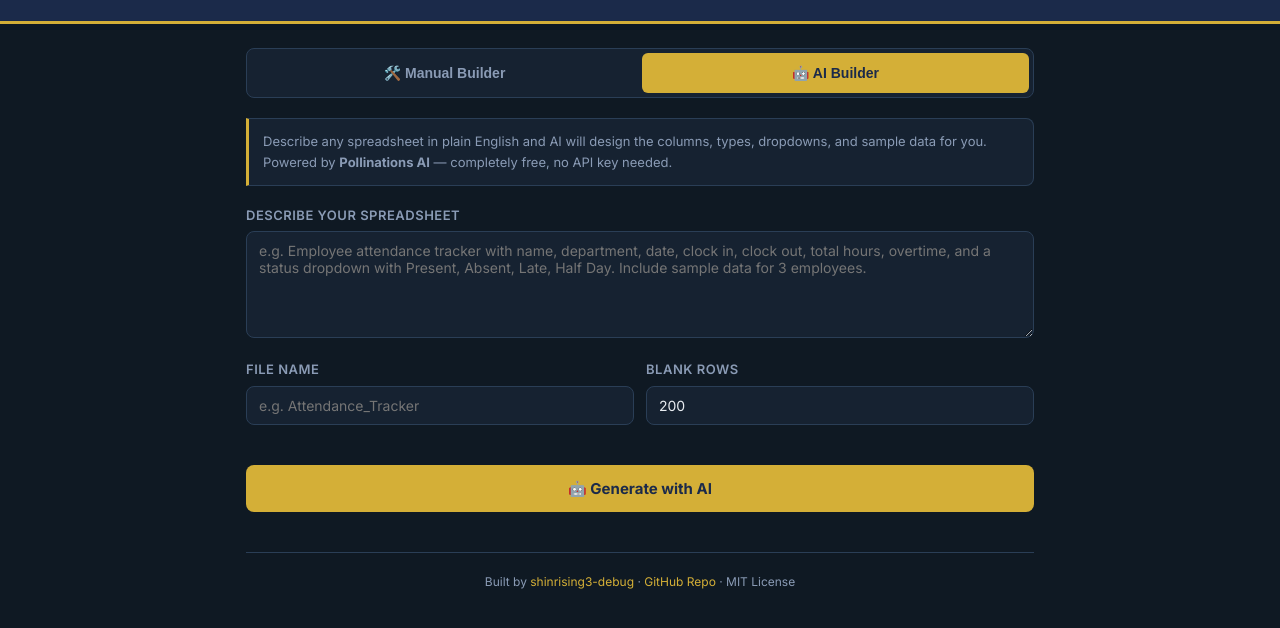
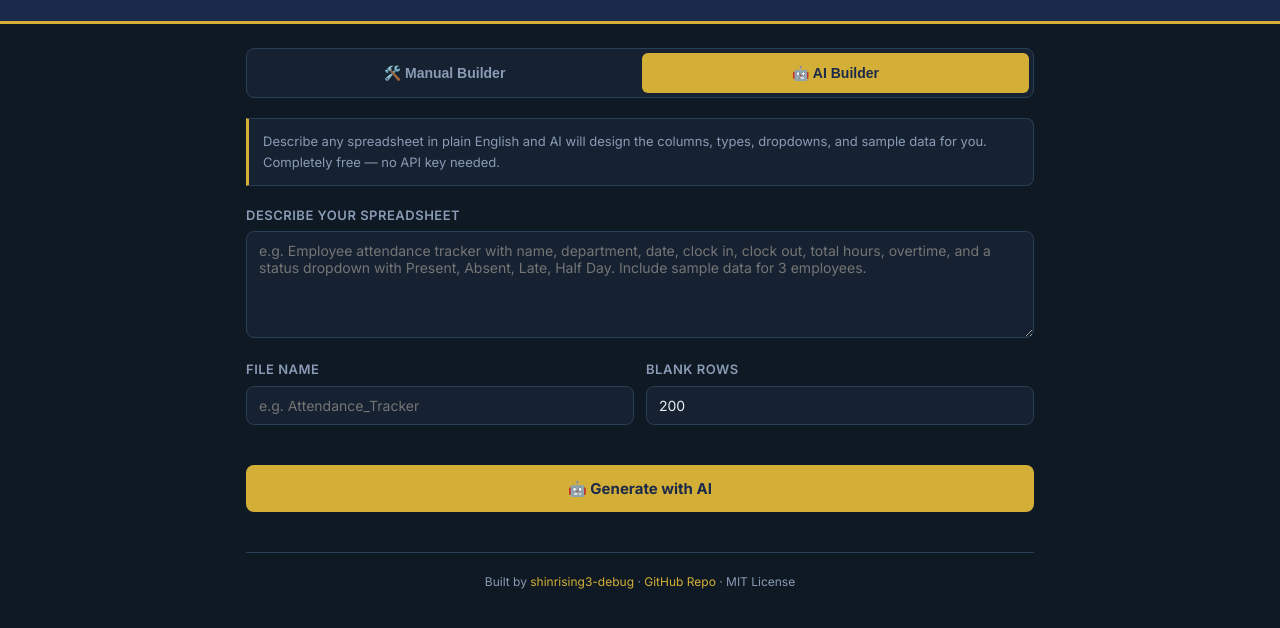
Before and after one commit to shinrising3-debug/excel-builder, a plain HTML site: page docs/index.html in a window 1280 px wide. Both pictures are taken after a click on the button "🤖 AI Builder". Shown: the part 100-728 px from the top of the page. Drawn offline with nearby package versions, Linux system fonts and the light colour scheme.

Commit message:
Remove AI model branding from info box
Co-Authored-By: Claude Opus 4.6 <noreply@anthropic.com>
Claude-Session: https://claude.ai/code/session_01V5L7vn3GY8hqzXFdXS7Dtg

```diff
--- a/docs/index.html
+++ b/docs/index.html
@@ -384,7 +384,7 @@
   <div id="panel-ai" class="panel">
 
     <div class="info-box">
-      Describe any spreadsheet in plain English and AI will design the columns, types, dropdowns, and sample data for you. Powered by <strong>Pollinations AI</strong> — completely free, no API key needed.
+      Describe any spreadsheet in plain English and AI will design the columns, types, dropdowns, and sample data for you. Completely free — no API key needed.
     </div>
 
     <div class="field">
```
